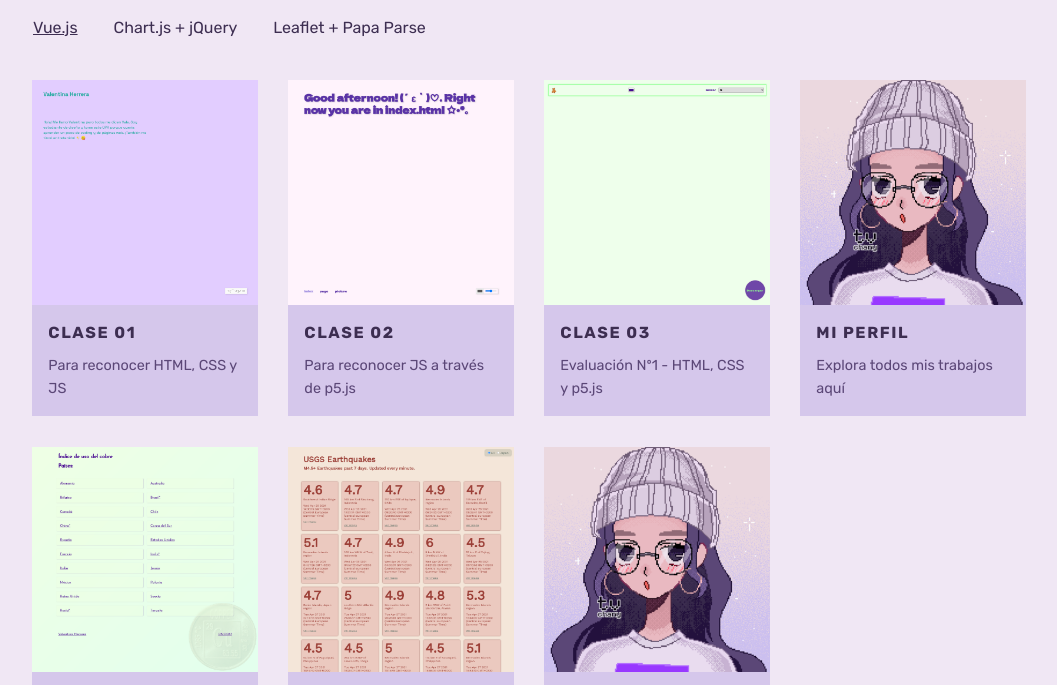
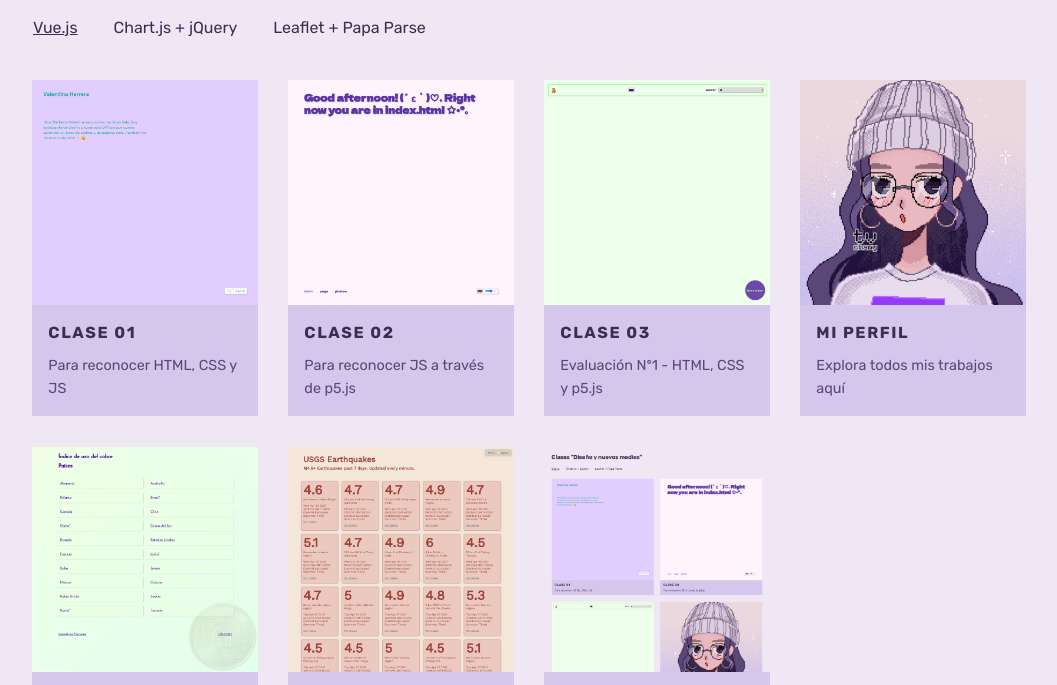
Before and after one commit to vale-herrera/dno037-clase-7, a plain HTML site: page index.html in a window 1280 px wide. Shown: the part 98-783 px from the top of the page, without its empty margins (111-1168 px from the left). Drawn offline with nearby package versions, Linux system fonts and the light colour scheme.

Commit message:
Add files via upload

```diff
--- a/index.html
+++ b/index.html
@@ -45,7 +45,7 @@
                             { image: "images/yo.png", title: "Mi perfil", link: "https://github.com/vale-herrera", text: "Explora todos mis trabajos aquí" },
                             { image: "images/clase-05.png", title: "Clase 05", link: "https://vale-herrera.github.io/dno037-clase-5/", text: "Para comprender el uso de Papa Parse y Charts.js" },
                             { image: "images/clase-06.png", title: "Clase 06", link: "https://vale-herrera.github.io/dno037-clase-6/", text: "Para comprender el uso de jQuery y Leaflet" },
-                            { image: "images/yo.png", title: "Clase 07", link: "https://vale-herrera.github.io/dno037-clase-7/", text: "Para reconocer el potencial de Vue.js" },
+                            { image: "images/clase-07.png", title: "Clase 07", link: "https://vale-herrera.github.io/dno037-clase-7/", text: "Para reconocer el potencial de Vue.js" },
                         ],
                     };
                 },
```
